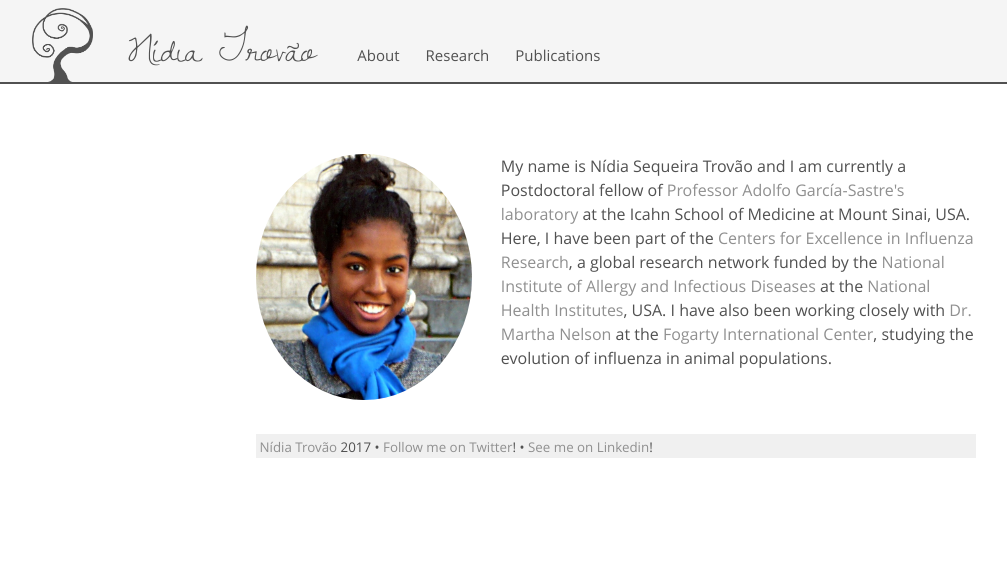
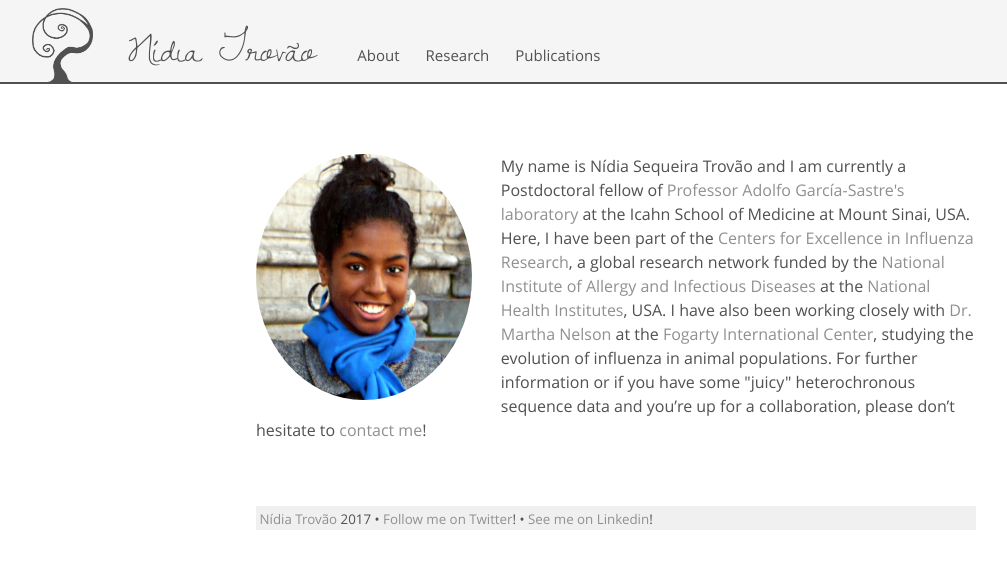
Before and after one commit to nidiatrovao/nidiatrovao.github.io, a Jekyll site: the page built from index.html, in a window 1280 px wide. Shown: the top 569 px of the page, without its empty margins (24-1031 px from the left). Built offline with Jekyll 4.4.1, drawn with Linux system fonts in a browser that asks for light colours.

Commit message:
Update index.html

```diff
--- a/index.html
+++ b/index.html
@@ -6,4 +6,6 @@ title: Home
 <div class="page"><img src="{{ site.baseurl }}/public/nt.jpg" alt="Nídia Trovão" style="border-radius: 50%;">
 
 My name is Nídia Sequeira Trovão and I am currently a Postdoctoral fellow of <a href="http://labs.icahn.mssm.edu/garcia-sastre/">Professor Adolfo García-Sastre's laboratory</a> at the Icahn School of Medicine at Mount Sinai, USA. Here, I have been part of the <a href="http://www.niaidceirs.org/">Centers for Excellence in Influenza Research</a>, a global research network funded by the <a href="https://www.niaid.nih.gov/">National Institute of Allergy and Infectious Diseases</a> at the <a href="https://www.nih.gov//">National Health Institutes</a>, USA. I have also been working closely with <a href="http://misms.net/staff/martha-nelson/">Dr. Martha Nelson</a> at the <a href="https://www.fic.nih.gov/Pages/Default.aspx">Fogarty International Center</a>, studying the evolution of influenza in animal populations.
+
+For further information or if you have some "juicy" heterochronous sequence data and you’re up for a collaboration, please don’t hesitate to <a href="http://www.google.com/recaptcha/mailhide/d?k=01NqppQr6VZzJtBnX1B1RDuw==&amp;c=15YkdRwX0Emp37Odw61dyCyrGOiI_gucHoEuzZzUzks=" onclick="window.open('http://www.google.com/recaptcha/mailhide/d?k\x3d01NqppQr6VZzJtBnX1B1RDuw\x3d\x3d\x26c\x3d15YkdRwX0Emp37Odw61dyCyrGOiI_gucHoEuzZzUzks\x3d', '', 'toolbar=0,scrollbars=0,location=0,statusbar=0,menubar=0,resizable=0,width=500,height=300'); return false;" title="Click to reveal my e-mail address">contact me</a>!
 </div>
```
